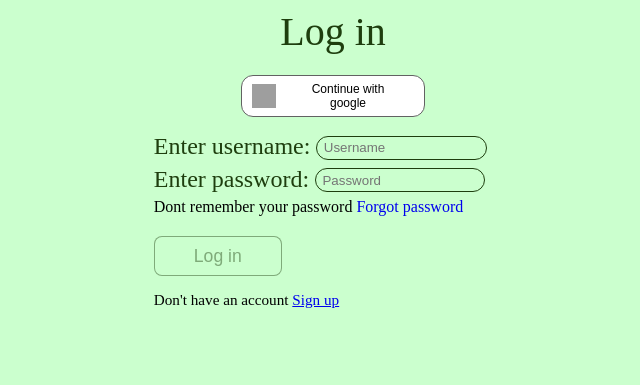
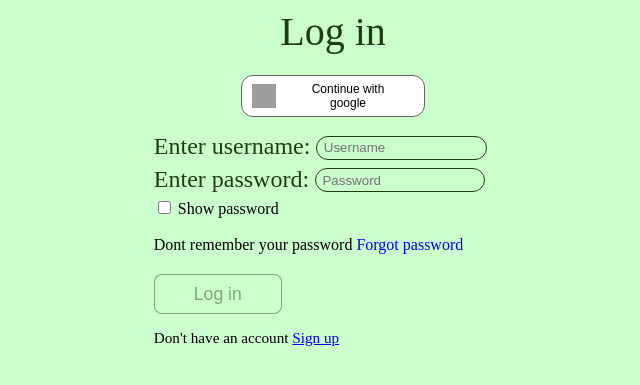
Before and after one commit to RobertsRob/AuthSystem, a Flask app: page /login in a window 1280 px wide. Shown: the part 192-577 px from the top of the page, without its empty margins (307-947 px from the left). Run offline with Flask 3, Linux system fonts and the light colour scheme; some libraries are stand-ins or nearby versions; grey boxes are pictures that could not be loaded.

Commit message:
Imporved frontend(show password checkbox) and in backend added error managing, now errors are sent to frontend

```diff
--- a/main.py
+++ b/main.py
@@ -402,7 +402,8 @@ def update_password():
 
 @app.route("/forgot_password")
 def forgot_password():
-    return safe_render_template("forgot_password.html")
+    error = request.args.get("error")
+    return safe_render_template("forgot_password.html", {"error" : error})
 
 def send_reset_email(to_email, reset_link):
     msg = Message("Reset your password", recipients=[to_email])
@@ -471,7 +472,9 @@ def is_token_valid(cur, raw_token):
 @app.route("/reset_password_link", methods=["GET", "POST"])
 def reset_password_link():
     if request.method == "GET":
+        error = request.args.get("error")
         raw_token = request.args.get("token")
+
     else:
         raw_token = request.form.get("token")
 
@@ -490,7 +493,7 @@ def reset_password_link():
             return redirect(url_for('forgot_password', error="Reset link is invalid please try again"))
 
         if request.method == "GET":
-            return safe_render_template("reset_password.html", {"token" : raw_token})
+            return safe_render_template("reset_password.html", {"token" : raw_token, "error" : error})
 
 
         captcha_token = request.form.get("h-captcha-response")
--- a/templates/forgot_password.html
+++ b/templates/forgot_password.html
@@ -22,7 +22,7 @@
 
             <form action="/send_password_reset_email" method="POST">
                 <label for="email" class="label_form"> Enter email: </label>
-                <input type="text" id="email" name="email" class="input_form_field" placeholder="Enter Email" required autocomplete="email">
+                <input type="email" id="email" name="email" class="input_form_field" placeholder="Enter Email" required autocomplete="email">
 
                 <div class="h-captcha capcha_placement" data-sitekey="0ff041fe-1418-4c74-8bca-10882266eb3a" data-callback="onCapchaSuccess"></div>
                 <script src="https://js.hcaptcha.com/1/api.js" async defer></script>
--- a/templates/login.html
+++ b/templates/login.html
@@ -8,6 +8,7 @@
     <title>Login page</title>
     <script>
         function onCapchaSuccess(){document.getElementById("submit_button").disabled = false;}
+        function showPassword(){document.getElementById("password").type = "text";}
     </script>
 </head>
 <body>
@@ -32,6 +33,7 @@
                 <br>
                 <label for="password" class="label_form"> Enter password: </label>
                 <input type="password" id="password" name="password" class="input_form_field" placeholder="Password" required autocomplete="current-password"><br>
+                <input type="checkbox" id="reveal_password" onclick="showPassword()"> <label for="reveal_password">Show password</label> <br> <br>
                 <span>Dont remember your password <a href="/forgot_password">Forgot password</a></span>
 
                 <div class="h-captcha capcha_placement" data-sitekey="0ff041fe-1418-4c74-8bca-10882266eb3a" data-callback="onCapchaSuccess"></div>
--- a/templates/signup.html
+++ b/templates/signup.html
@@ -8,6 +8,7 @@
     <title>Sign up page</title>
     <script>
         function onCapchaSuccess(){document.getElementById("submit_button").disabled = false;}
+        function showPassword(){document.getElementById("password").type = "text";document.getElementById("password_repeat").type = "text";}
     </script>
 </head>
 <body>
@@ -39,6 +40,8 @@
                 <label for="password_repeat" class="label_form"> Repeat password: </label>
                 <input type="password" id="password_repeat" class="input_form_field" placeholder="Repeated password" required>
 
+                <br><input type="checkbox" id="reveal_password" onclick="showPassword()"> <label for="reveal_password">Show password</label> <br>
+
                 <div class="h-captcha capcha_placement" data-sitekey="0ff041fe-1418-4c74-8bca-10882266eb3a" data-callback="onCapchaSuccess"></div>
                 <script src="https://js.hcaptcha.com/1/api.js" async defer></script>
 
```
Also changed, not shown: templates/reset_password.html (+5 -2 lines), templates/settings_user.html (+6 -2 lines).
